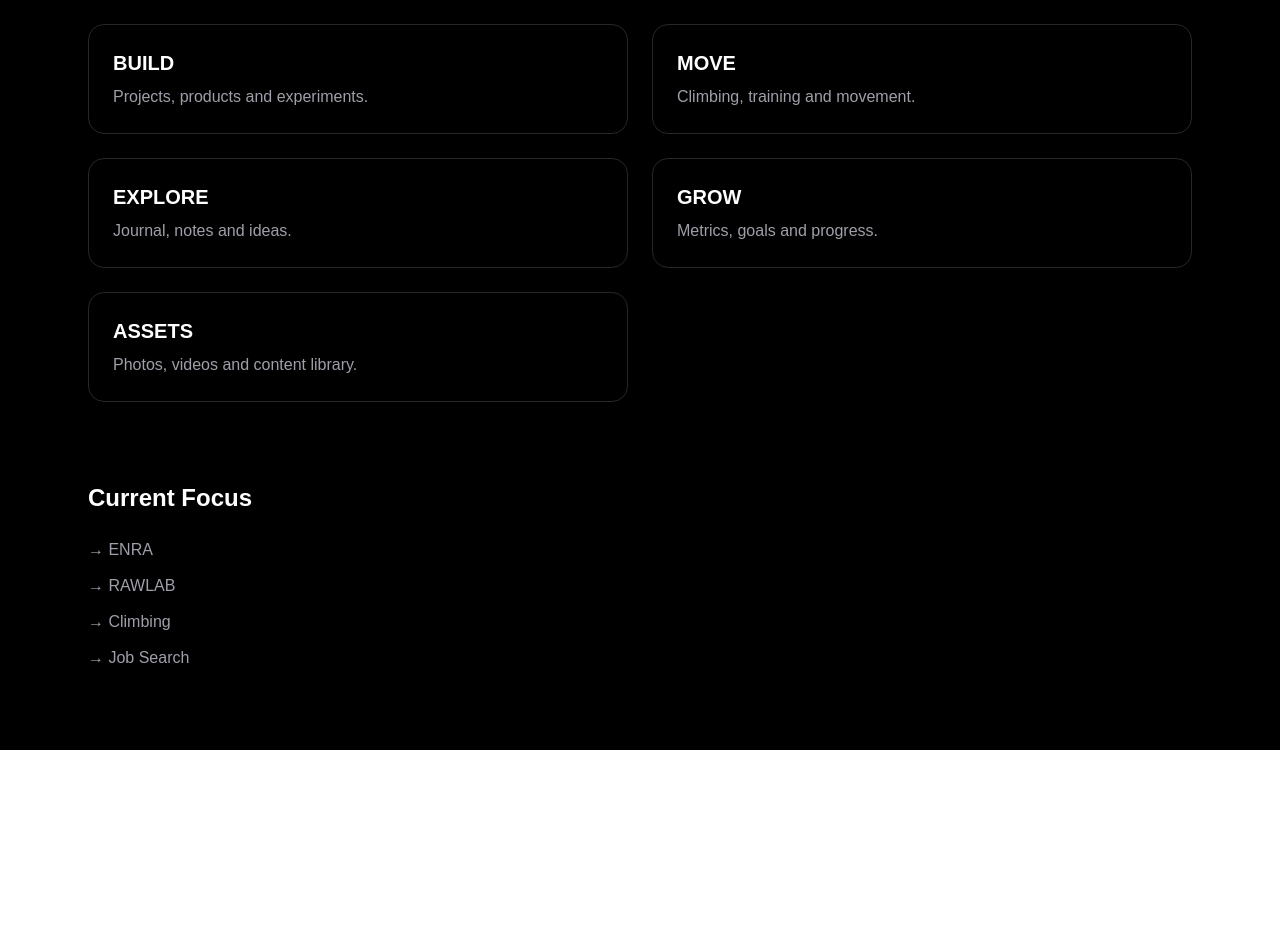
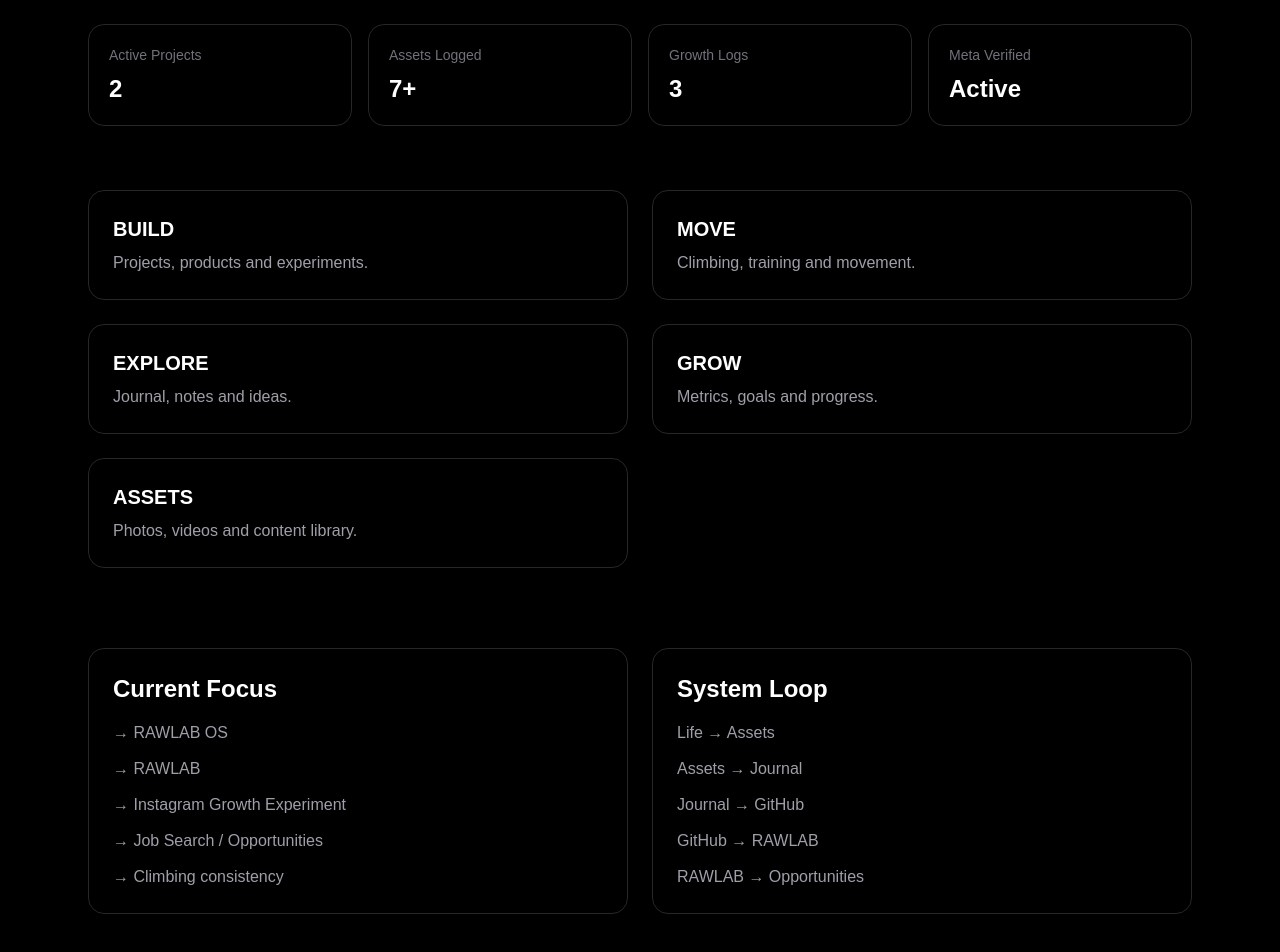
Before and after one commit to RAWLABdev/rawlab-os, a Next.js app: page / in a window 1280 px wide. Shown: the part 296-1248 px from the top of the page. Before the commit the page ends 1046 px from the top, so only its background shows below. Built offline with nearby package versions, Linux system fonts and the light colour scheme.

Commit message:
feat: improve rawlab os home overview

```diff
--- a/app/page.tsx
+++ b/app/page.tsx
@@ -1,4 +1,11 @@
 import { SectionCard } from "@/src/components/SectionCard";
+
+const stats = [
+  { label: "Active Projects", value: "2" },
+  { label: "Assets Logged", value: "7+" },
+  { label: "Growth Logs", value: "3" },
+  { label: "Meta Verified", value: "Active" },
+];
 
 export default function Home() {
   return (
@@ -12,52 +19,56 @@
           <h1 className="mb-6 text-6xl font-bold">RAWLAB OS</h1>
 
           <p className="max-w-2xl text-lg text-zinc-400">
-            A personal operating system for building, moving, exploring and
-            documenting the process.
+            Personal operating system for building, moving, exploring and
+            tracking growth across RAWLAB, GitHub, Instagram and real life.
           </p>
         </div>
 
-        <div className="grid gap-6 md:grid-cols-2">
-          <SectionCard
-            title="BUILD"
-            description="Projects, products and experiments."
-            href="/projects"
-          />
+        <section className="mb-16 grid gap-4 md:grid-cols-4">
+          {stats.map((item) => (
+            <div
+              key={item.label}
+              className="rounded-2xl border border-zinc-800 p-5"
+            >
+              <p className="text-sm text-zinc-500">{item.label}</p>
+              <p className="mt-2 text-2xl font-bold">{item.value}</p>
+            </div>
+          ))}
+        </section>
 
-          <SectionCard
-            title="MOVE"
-            description="Climbing, training and movement."
-            href="/climbing"
-          />
+        <section className="grid gap-6 md:grid-cols-2">
+          <SectionCard title="BUILD" description="Projects, products and experiments." href="/projects" />
+          <SectionCard title="MOVE" description="Climbing, training and movement." href="/climbing" />
+          <SectionCard title="EXPLORE" description="Journal, notes and ideas." href="/journal" />
+          <SectionCard title="GROW" description="Metrics, goals and progress." href="/growth" />
+          <SectionCard title="ASSETS" description="Photos, videos and content library." href="/assets" />
+        </section>
 
-          <SectionCard
-            title="EXPLORE"
-            description="Journal, notes and ideas."
-            href="/journal"
-          />
+        <section className="mt-20 grid gap-6 md:grid-cols-2">
+          <div className="rounded-2xl border border-zinc-800 p-6">
+            <h2 className="mb-4 text-2xl font-bold">Current Focus</h2>
 
-          <SectionCard
-            title="GROW"
-            description="Metrics, goals and progress."
-            href="/growth"
-          />
-          <SectionCard
-            title="ASSETS"
-            description="Photos, videos and content library."
-            href="/assets"
-          />
-        </div>
+            <ul className="space-y-3 text-zinc-400">
+              <li>→ RAWLAB OS</li>
+              <li>→ RAWLAB</li>
+              <li>→ Instagram Growth Experiment</li>
+              <li>→ Job Search / Opportunities</li>
+              <li>→ Climbing consistency</li>
+            </ul>
+          </div>
 
-        <div className="mt-20">
-          <h2 className="mb-6 text-2xl font-bold">Current Focus</h2>
+          <div className="rounded-2xl border border-zinc-800 p-6">
+            <h2 className="mb-4 text-2xl font-bold">System Loop</h2>
 
-          <ul className="space-y-3 text-zinc-400">
-            <li>→ ENRA</li>
-            <li>→ RAWLAB</li>
-            <li>→ Climbing</li>
-            <li>→ Job Search</li>
-          </ul>
-        </div>
+            <ul className="space-y-3 text-zinc-400">
+              <li>Life → Assets</li>
+              <li>Assets → Journal</li>
+              <li>Journal → GitHub</li>
+              <li>GitHub → RAWLAB</li>
+              <li>RAWLAB → Opportunities</li>
+            </ul>
+          </div>
+        </section>
       </div>
     </main>
   );
```
